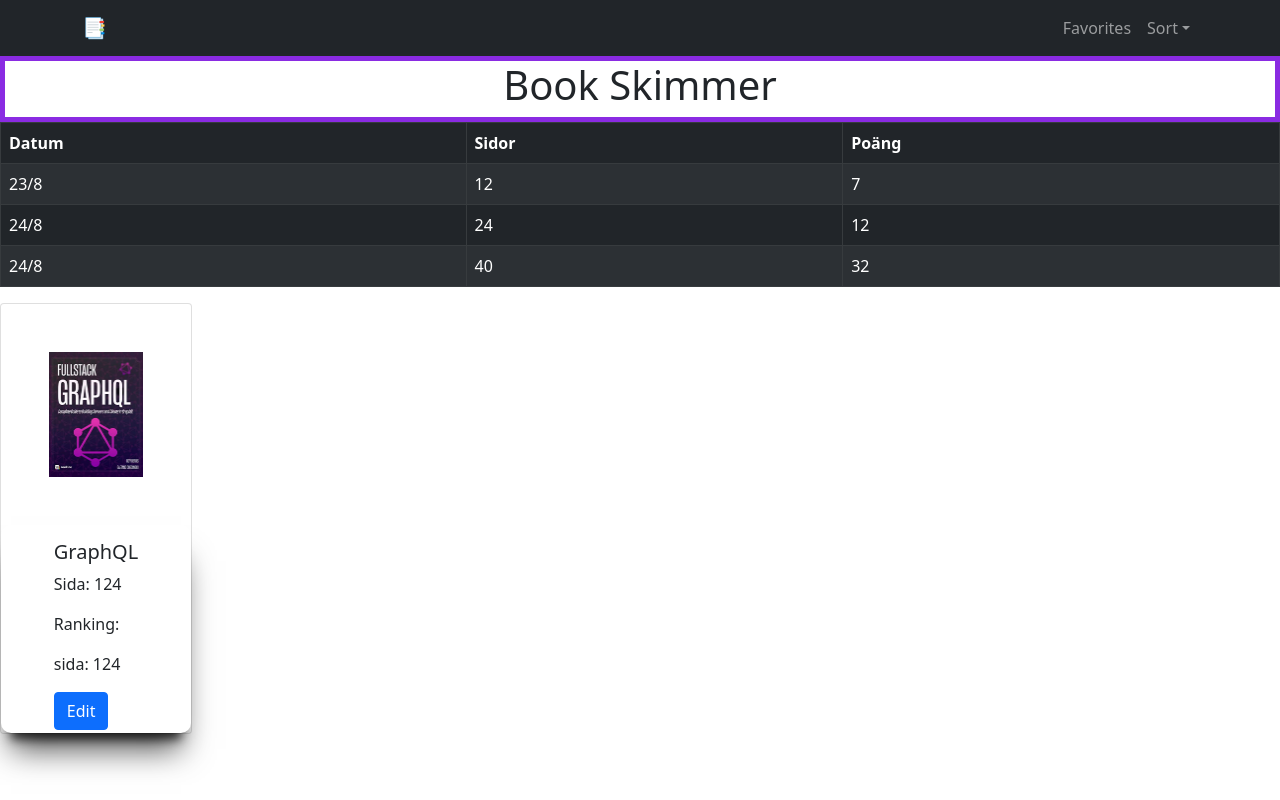
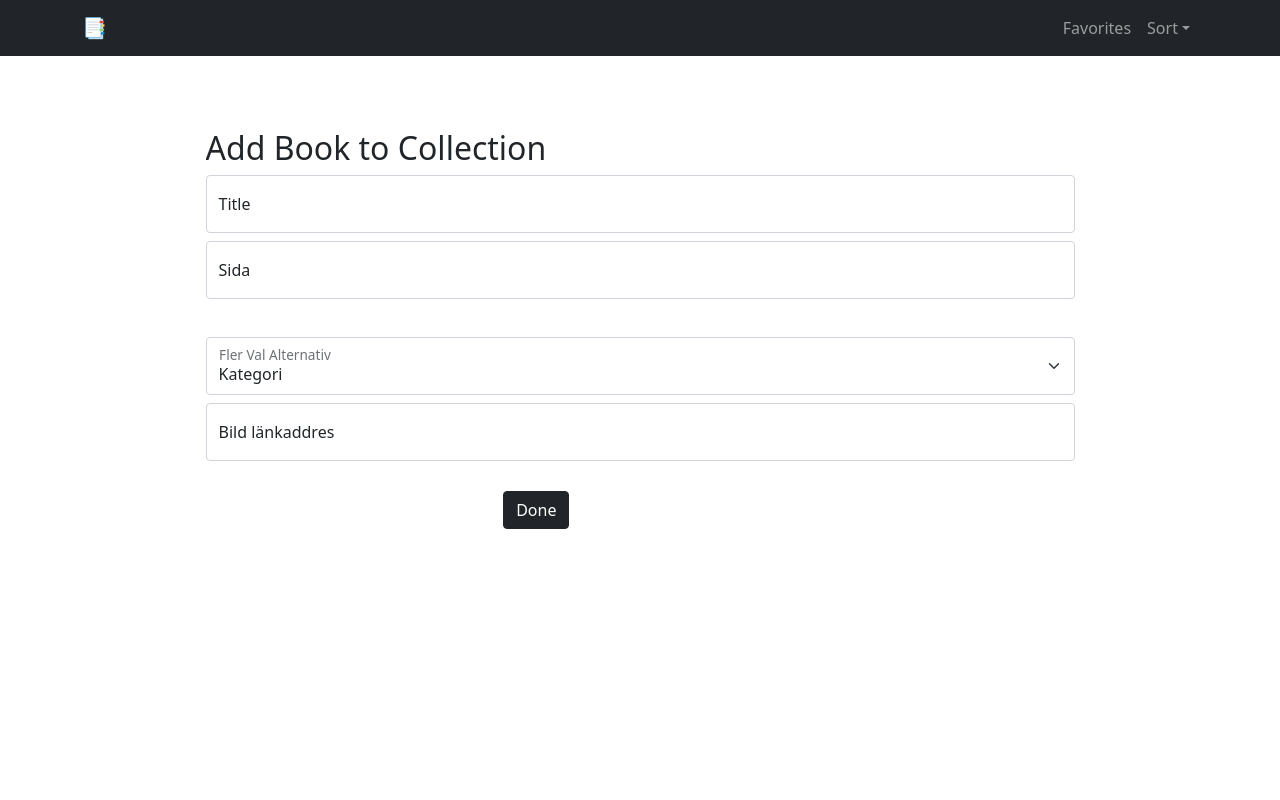
Before and after one commit to jakeHacker99/jakeHacker99-Book-Skimmer, a React (Create React App) app: page /product/1 in a window 1280 px wide. Built offline with nearby package versions, Linux system fonts and the light colour scheme.

Commit message:
impl InsertBook

```diff
--- a/src/App.tsx
+++ b/src/App.tsx
@@ -2,13 +2,25 @@ import React from "react";
 import Header from "./Components/Header";
 import Leaderboard from "./Components/Leaderboard";
 import BookSection from "./Components/BookSection";
+import { BrowserRouter as Router, Switch, Route } from "react-router-dom";
+import InsertBook from "./InsertBook";
 
 function App() {
   return (
     <div className="App">
-      <Header />
-      <Leaderboard />
-      <BookSection />
+      <Router>
+        <Header />
+
+        <Switch>
+          <Route exact path="/">
+            <Leaderboard />
+            <BookSection />
+          </Route>
+          <Route exact path="/product/:id">
+            <InsertBook />
+          </Route>
+        </Switch>
+      </Router>
     </div>
   );
 }
--- a/src/Components/BookSection.tsx
+++ b/src/Components/BookSection.tsx
@@ -1,22 +1,21 @@
 import React from "react";
 
 import "bootstrap/dist/css/bootstrap.min.css";
-import {
-  Button,
-  Card,
-  Col,
-  Container,
-  Nav,
-  Navbar,
-  NavDropdown,
-  Row,
-} from "react-bootstrap";
+import { useHistory } from "react-router-dom";
+import { Button, Card, Col, Row } from "react-bootstrap";
 
 import GraphQl from "../Assets/fullstackGraphQL.jpg";
 import styled from "styled-components";
 
 const BookSectoin = () => {
   const sida = 124;
+  const id = 124;
+  const history = useHistory();
+  let idPage = `product/${id}`;
+  const goToBookpage = () => {
+    history.push(idPage);
+  };
+
   return (
     <div>
       <Content>
@@ -34,7 +33,11 @@ const BookSectoin = () => {
                 <Card.Text>Sida: {sida} </Card.Text>
                 <Card.Text>Ranking: </Card.Text>
                 <Card.Text>sida: {sida} </Card.Text>
-                <Button variant="primary" className="shu">
+                <Button
+                  variant="primary"
+                  className="shu"
+                  onClick={goToBookpage}
+                >
                   Edit
                 </Button>
               </Col>
--- a/src/Components/Header.tsx
+++ b/src/Components/Header.tsx
@@ -1,13 +1,12 @@
-import React from "react";
-import { Col, Container, Nav, Navbar, NavDropdown, Row } from "react-bootstrap";
+import { Container, Nav, Navbar, NavDropdown } from "react-bootstrap";
 import "bootstrap/dist/css/bootstrap.min.css";
-import Logo from "../Assets/book-logo.png";
 
 const Header = () => (
   <>
     <Navbar collapseOnSelect expand="lg" bg="dark" variant="dark">
       <Container>
         <Navbar.Brand href="#home">📑 </Navbar.Brand>
+
         <Navbar.Toggle aria-controls="responsive-navbar-nav" />
         <Navbar.Collapse id="responsive-navbar-nav">
           <Nav className="me-auto"></Nav>
--- /dev/null
+++ b/src/InsertBook.tsx
@@ -0,0 +1,88 @@
+import styled from "styled-components";
+
+import "bootstrap/dist/css/bootstrap.min.css";
+import {
+  Form,
+  Container,
+  Col,
+  FloatingLabel,
+  Row,
+  Button,
+} from "react-bootstrap";
+import { useHistory } from "react-router-dom";
+
+const InsertBook = () => {
+  const history = useHistory();
+  const AddBook = () => {
+    history.push("/");
+  };
+  return (
+    <Container>
+      <Wrap>
+        <h2>Add Book to Collection</h2>
+
+        <Row className="g-2">
+          <Col xxl>
+            <FloatingLabel controlId="Title" label="Title">
+              <Form.Control type="text" placeholder="GraphQl Fullstack" />
+            </FloatingLabel>
+          </Col>
+          <Col xxl>
+            <FloatingLabel controlId="Sida" label="Sida ">
+              <Form.Control type="text" placeholder="sida 7" />
+            </FloatingLabel>
+          </Col>
+        </Row>
+
+        <Row className="g-2" style={{ marginTop: "30px" }}>
+          <Col xxl>
+            <FloatingLabel controlId="Rating" label="Fler Val Alternativ">
+              <Form.Select aria-label="Floating label select example">
+                <option>Kategori</option>
+                <option value="IT">IT</option>
+                <option value="Deckare">Deckare</option>
+                <option value="Skönliteratur">Skönliteratur</option>
+                <option value="Fantasi">Fantasi</option>
+                <option value="Övrigt">Annat</option>
+              </Form.Select>
+            </FloatingLabel>
+          </Col>
+          <Col xxl>
+            <FloatingLabel controlId="Bild" label="Bild länkaddres">
+              <Form.Control type="text" placeholder="http://hacker.com" />
+            </FloatingLabel>
+          </Col>
+        </Row>
+        <Row style={{ marginTop: "30px" }}>
+          <Col></Col>
+          <Col>
+            <Button variant="dark" onClick={AddBook}>
+              Done
+            </Button>
+          </Col>
+          <Col></Col>
+        </Row>
+      </Wrap>
+    </Container>
+  );
+};
+
+export default InsertBook;
+
+const Wrap = styled.div`
+  display: block;
+  margin-left: auto;
+  margin-right: auto;
+  width: 80%;
+
+  padding-top: 6.25%;
+  margin-bottom: 6.25%;
+  border-radius: 10px;
+  max-width: 875px;
+
+  cursor: pointer;
+  overflow: hidden;
+  position: relative;
+  transition: all 250ms cubic-bezier(0.25, 0.46, 0.45, 0.94) 0s;
+  border: 3px solid rgba(249, 249, 249, 0.1);
+`;
```
Also changed, not shown: 1 other file (tests, documents, lock files or other folders).
